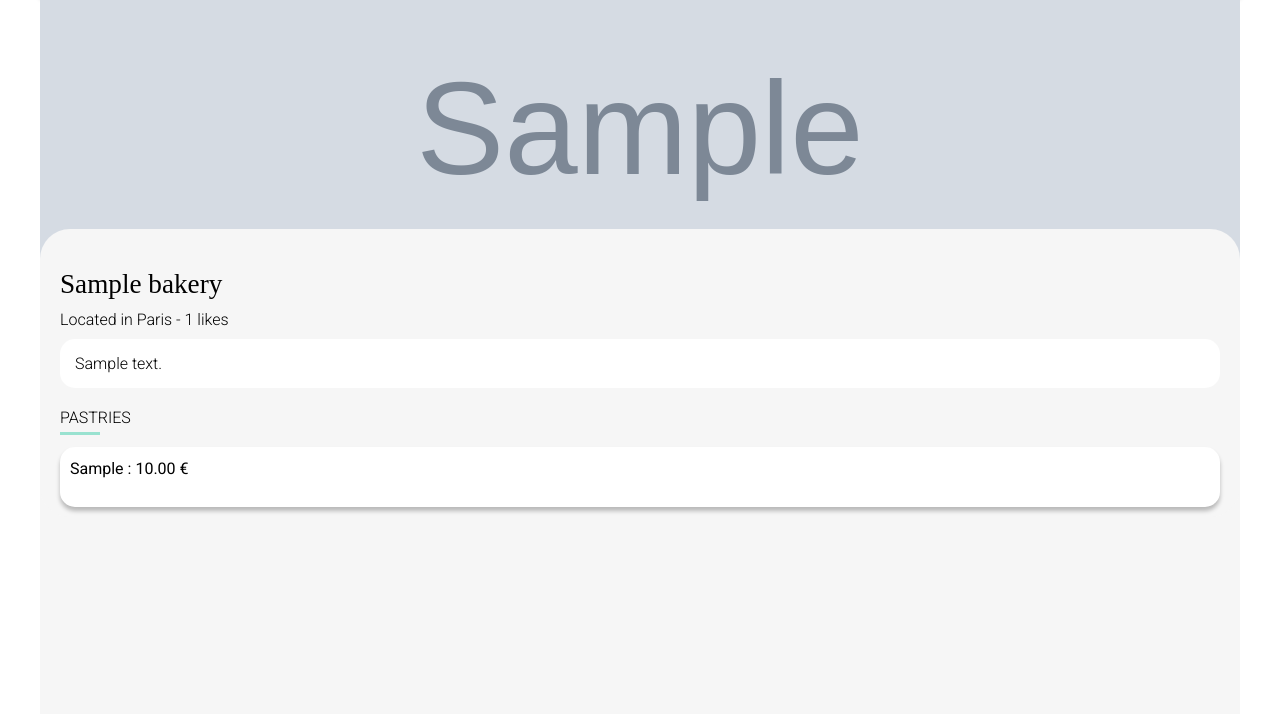
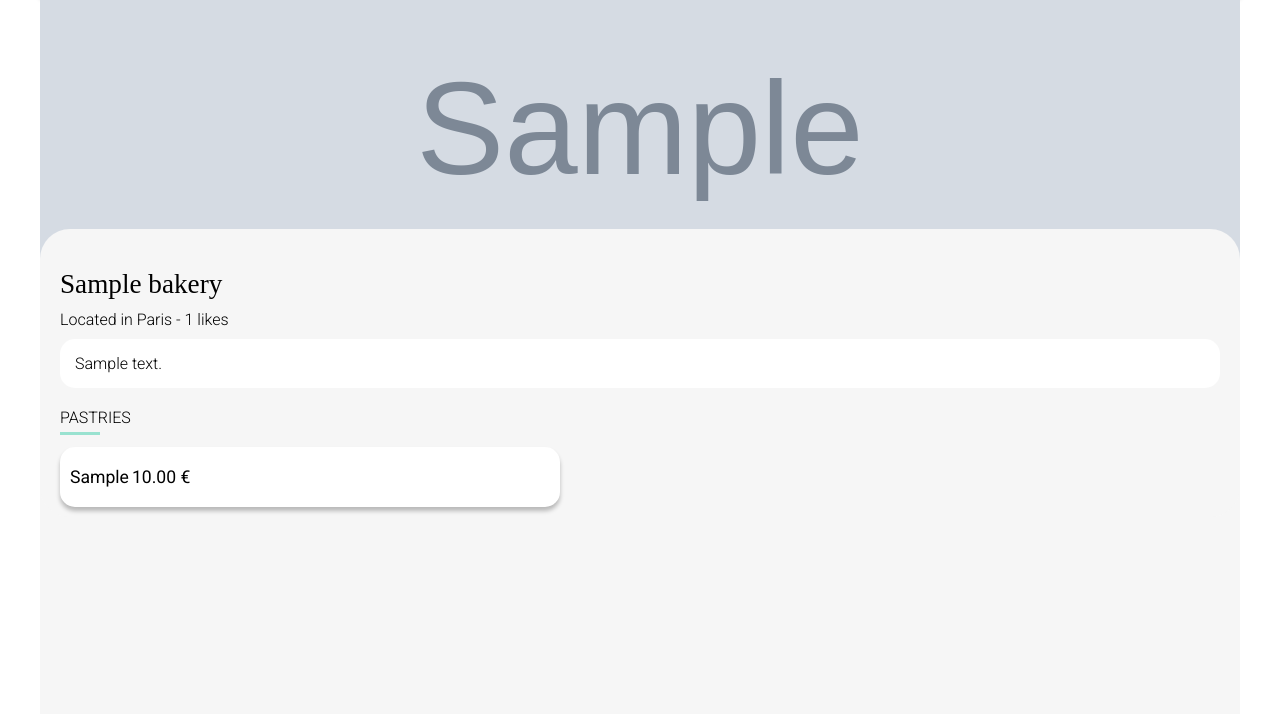
Before and after one commit to mathieuc22/capstone, a Django app: page /bakeries/1 in a window 1280 px wide. Shown: the part 86-800 px from the top of the page. Run offline with Django 3.2, Linux system fonts and the light colour scheme; tables that the repository leaves empty hold one stand-in row (values such as "Sample post"); grey boxes marked "Sample" are stand-in pictures; some libraries are stand-ins or nearby versions; some web fonts are replaced.

Commit message:
Pastries design correction

```diff
--- a/capstone/boulange/sass/pages/_bakery.scss
+++ b/capstone/boulange/sass/pages/_bakery.scss
@@ -112,6 +112,7 @@
       list-style: none;
       &__item {
         display: flex;
+        max-width: 500px;
         cursor: default;
         user-select: none;
         background: white;
@@ -182,7 +183,9 @@
       }
       &__content {
         display: flex;
-        justify-content: space-between;
+        align-items: center;
+        gap: 3px;
+        font-size: 1.1rem;
         padding: 12px 10px;
         width: 100%;
         transition: all 0.5s ease-out;
--- a/capstone/boulange/static/boulange/style.css
+++ b/capstone/boulange/static/boulange/style.css
@@ -696,6 +696,7 @@ footer a {
 }
 .menu__column .dishes-list__item {
   display: flex;
+  max-width: 500px;
   cursor: default;
   -webkit-user-select: none;
      -moz-user-select: none;
@@ -777,7 +778,9 @@ footer a {
 }
 .menu__column .dishes-list__content {
   display: flex;
-  justify-content: space-between;
+  align-items: center;
+  gap: 3px;
+  font-size: 1.1rem;
   padding: 12px 10px;
   width: 100%;
   transition: all 0.5s ease-out;
--- a/capstone/boulange/templates/boulange/bakery.html
+++ b/capstone/boulange/templates/boulange/bakery.html
@@ -59,7 +59,8 @@
                     </button>
                     {% endif %}
                     <div class="dishes-list__content">
-                        {{ pastry }}
+                        <div>{{ pastry.item }}</div>
+                        <div>{{ pastry.price }} €</div>
                     </div>
                     {% if user.is_authenticated %}
                     <button class="dishes-list__button addToCart-pastry" id="addToCart-{{ pastry.pastry_id }}">
```
Also changed, not shown: 1 other file.
